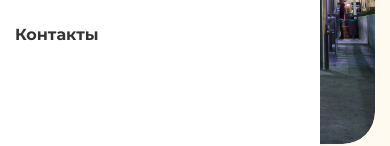
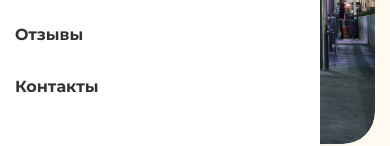
Before and after one commit to Artem08092003/BuhOne, a plain HTML site: page index.html in a window 390 px wide. Both pictures are taken after a click on the button 30 px from the left and 34 px from the top of the page. Shown: the part 263-409 px from the top of the page. Drawn offline with nearby package versions, Linux system fonts and the light colour scheme.

Commit message:
добавил в бургер меню ссылка отзывы для смартфона

```diff
--- a/css/style.css
+++ b/css/style.css
@@ -220,6 +220,10 @@ main {
 
 .header__nav--item:not(:last-child) {
   margin-right: 85px;
+}
+
+.header__nav--item--reviews {
+  display: none;
 }
 
 .header__nav--link {
@@ -1484,6 +1488,10 @@ main {
 
   .header__nav {
     padding: 150px 50px;
+  }
+
+  .header__nav--item--reviews {
+    display: block;
   }
 
   .swiper {
--- a/index.html
+++ b/index.html
@@ -47,6 +47,11 @@
             <li class="header__nav--item">
               <a href="#faq" class="header__nav--link">
                 ЧЗВ
+              </a>
+            </li>
+            <li class="header__nav--item header__nav--item--reviews">
+              <a href="reviews.html" class="header__nav--link">
+                Отзывы
               </a>
             </li>
             <li class="header__nav--item">
```
